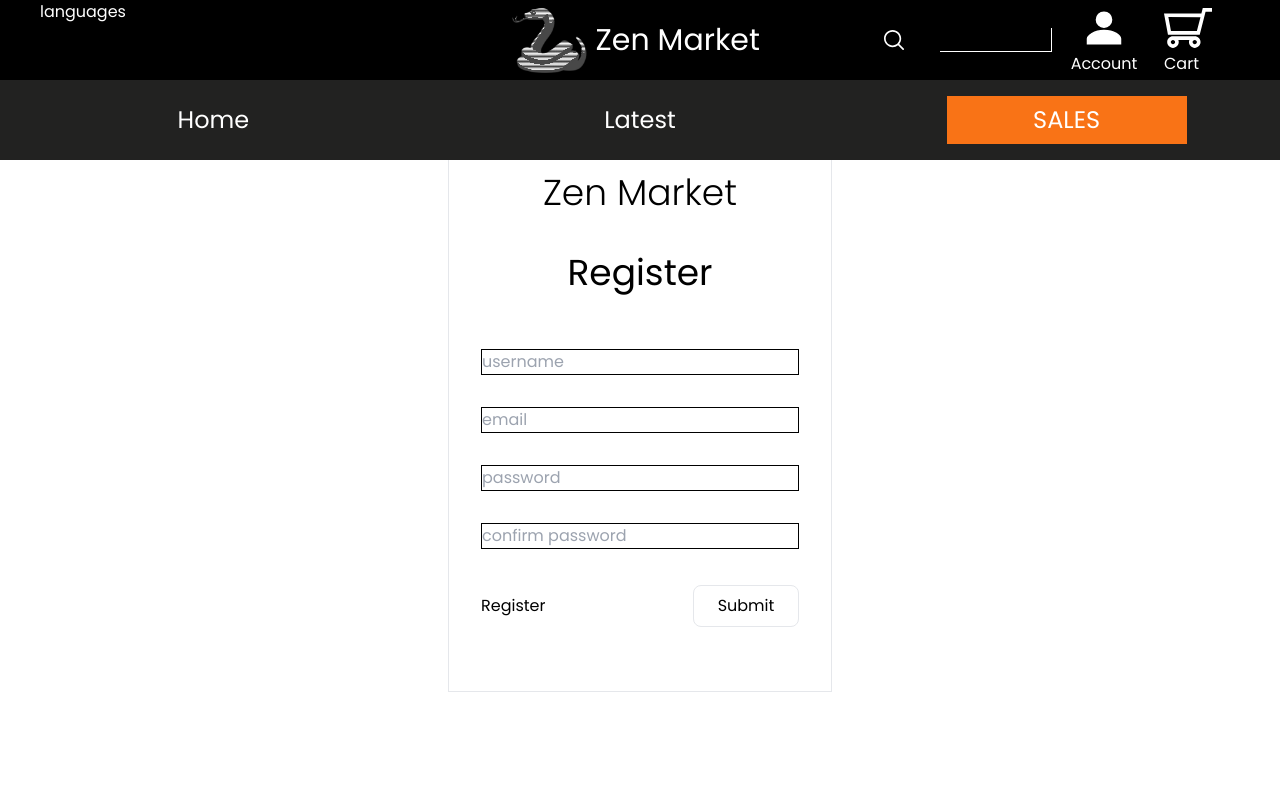
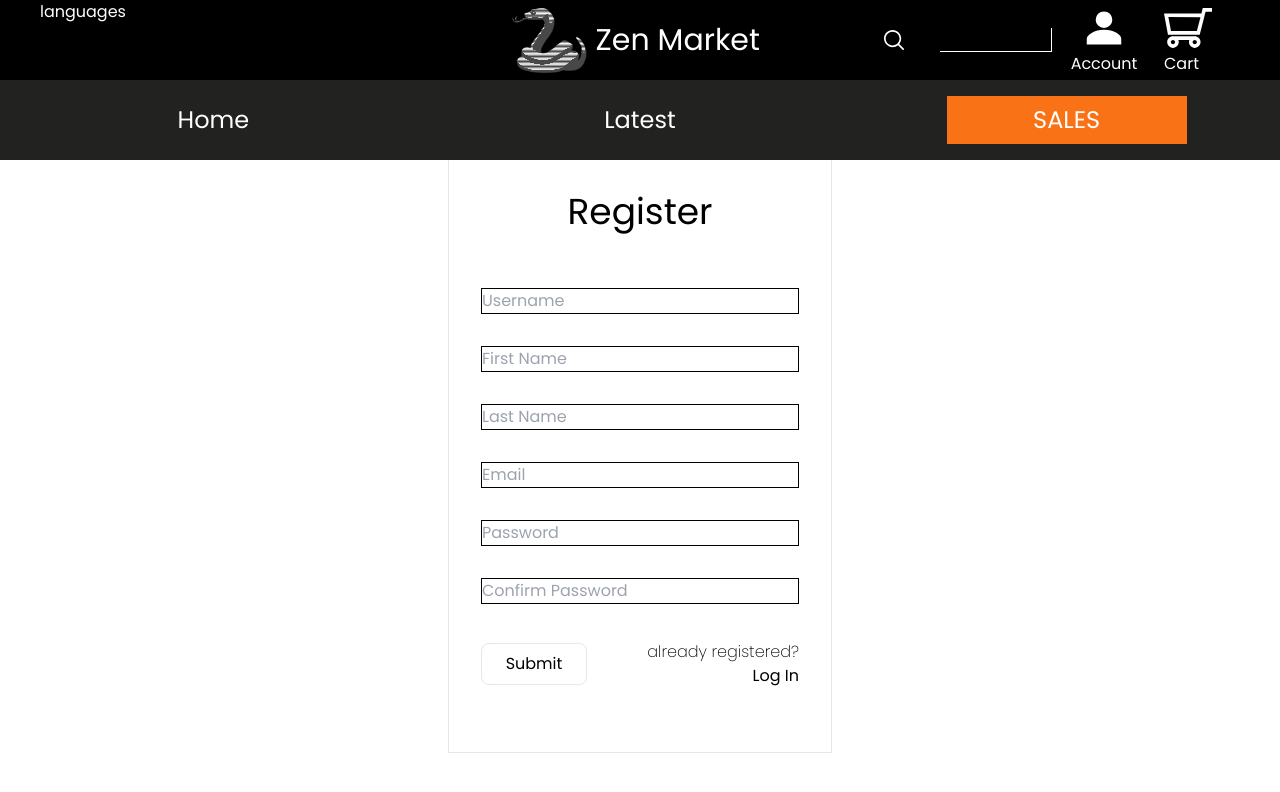
Before and after one commit to Hubloxd/zen-market, a React (Create React App) app in the folder frontend/: page /account/register in a window 1280 px wide. Shown: the top 792 px of the page. Built offline with nearby package versions, Linux system fonts and the light colour scheme.

Commit message:
Registration now includes first name and last name 	modified:   frontend/src/pages/Account/Register.tsx

```diff
--- a/frontend/src/pages/Account/Register.tsx
+++ b/frontend/src/pages/Account/Register.tsx
@@ -8,6 +8,8 @@ import { API_URL } from "../../constants";
 export function RegisterForm() {
   const [formData, setFormData] = useState({
     username: "",
+    firstName: "",
+    lastName: "",
     email: "",
     password: "",
     confirmPassword: "",
@@ -16,7 +18,13 @@ export function RegisterForm() {
   const navigate = useNavigate();
 
   const handleChange = (
-    key: "username" | "password" | "email" | "confirmPassword",
+    key:
+      | "username"
+      | "password"
+      | "email"
+      | "confirmPassword"
+      | "firstName"
+      | "lastName",
     event: React.ChangeEvent<HTMLInputElement | HTMLTextAreaElement>
   ) => {
     formData[key] = event.target.value;
@@ -27,13 +35,20 @@ export function RegisterForm() {
     setError(null);
     event.preventDefault();
 
-    const { username, email, password, confirmPassword } = formData;
+    const { username, email, firstName, lastName, password, confirmPassword } =
+      formData;
     const csrftoken = getCookie("csrftoken");
 
     const validateInputs = () => {
       let error = "";
       if (!username) {
         error += "Username must not be empty. ";
+      }
+      if (!firstName) {
+        error += "First Name must not be empty. ";
+      }
+      if (!lastName) {
+        error += "Last Name must not be empty. ";
       }
       if (!email) {
         error += "Email must not be empty. ";
@@ -60,13 +75,15 @@ export function RegisterForm() {
         },
         body: JSON.stringify({
           username,
+          first_name: firstName,
+          last_name: lastName,
           email,
           password,
         }),
       });
       const data = await response.json();
       console.log(data);
-      navigate('/account/login/')
+      navigate("/account/login/");
     } catch (error: any) {
       console.error(error);
       setError(error.message);
@@ -87,28 +104,42 @@ export function RegisterForm() {
         type="text"
         name="username"
         id="username"
-        placeholder="username"
+        placeholder="Username"
+      />
+      <input
+        onChange={(e) => handleChange("firstName", e)}
+        type="text"
+        name="first_name"
+        id="firstName"
+        placeholder="First Name"
+      />
+      <input
+        onChange={(e) => handleChange("lastName", e)}
+        type="text"
+        name="last_name"
+        id="lastName"
+        placeholder="Last Name"
       />
       <input
         onChange={(e) => handleChange("email", e)}
         type="email"
         name="email"
         id="email"
-        placeholder="email"
+        placeholder="Email"
       />
       <input
         onChange={(e) => handleChange("password", e)}
         type="password"
         name="password"
         id="password"
-        placeholder="password"
+        placeholder="Password"
       />
       <input
         onChange={(e) => handleChange("confirmPassword", e)}
         type="password"
         name="confirm-password"
         id="confirm-password"
-        placeholder="confirm password"
+        placeholder="Confirm Password"
       />
 
       {error ? (
@@ -116,15 +147,18 @@ export function RegisterForm() {
       ) : null}
 
       <div className="flex flex-row w-full justify-between mt-5 items-center">
-        <Link to={"/account/register"}>
-          <button className="">Register</button>
-        </Link>
         <button
           className="w-1/3 border rounded-lg py-2 transition-colors hover:bg-black hover:text-white"
           type="submit"
         >
           Submit
         </button>
+        <div className="flex flex-col">
+          <span className="font-extralight">already registered?</span>
+          <Link to={"/account/login/"}>
+            <button className="float-right">Log In</button>
+          </Link>
+        </div>
       </div>
     </form>
   );
```
